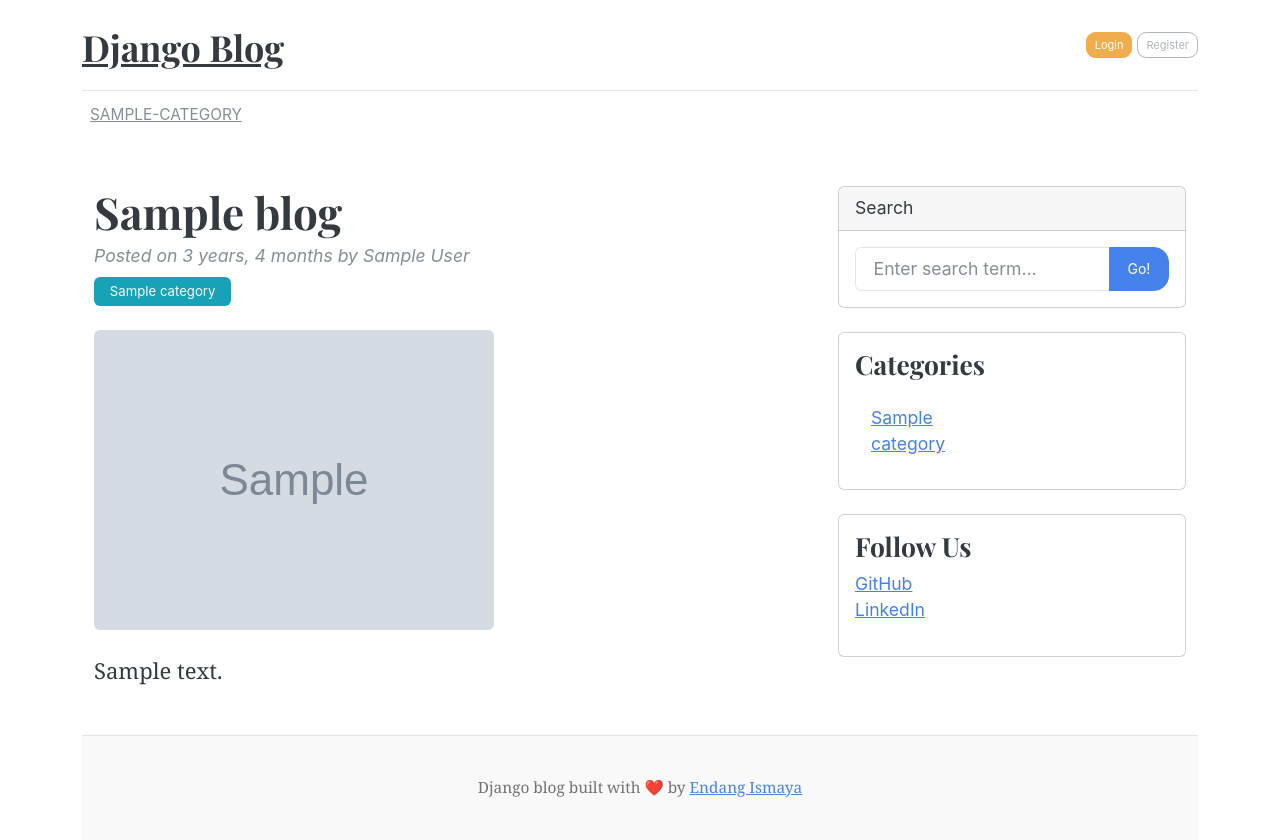
After one commit to endang-ismaya/django4-blog1, a Django app: template templates/blog-detail.html in a window 1280 px wide. The commit adds this page. Run offline with Django 4.2, Linux system fonts and the light colour scheme; the template is opened without the code that fills it: most values are stand-ins (such as "Sample title", 1, 10 or a date in 2020); grey boxes marked "Sample" are stand-in pictures; data that the repository does not hold is empty; parts of the project's set-up code (start-up, migrations or seed data) failed here and were passed over; some libraries are stand-ins or nearby versions.

Commit message:
update blog-detail

```diff
--- a/_project/urls.py
+++ b/_project/urls.py
@@ -8,10 +8,12 @@ from django.conf.urls.static import static
 from django.conf import settings
 
 from _project import views
+from apps.blogs import views as blog_views
 
 urlpatterns = [
     path("admin/", admin.site.urls),
     path("", views.home, name="home"),
     path("category/", include("apps.blogs.urls")),
+    path("<slug:slug>/", blog_views.blog_detail, name="blog_detail"),
 ]
 urlpatterns += static(settings.MEDIA_URL, document_root=settings.MEDIA_ROOT)
--- a/templates/base.html
+++ b/templates/base.html
@@ -44,7 +44,7 @@
       <!-- Footer Start -->
       <footer class="blog-footer">
         <p>
-          Django blog built with � by <a href="#">Endang Ismaya</a>
+          Django blog built with ❤️ by <a href="#">Endang Ismaya</a>
         </p>
       </footer>
       <!-- Footer End -->
--- /dev/null
+++ b/templates/blog-detail.html
@@ -0,0 +1,80 @@
+{% extends "base.html" %}
+{% load static %}
+<!-- Title Start -->
+{% block title %}
+  <title>Django Blog | {{ blog.title }}</title>
+{% endblock title %}
+<!-- Title End -->
+<!-- content start-->
+{% block content %}
+  <!-- Page content-->
+  <div class="container mt-5">
+    <div class="row">
+      <div class="col-lg-8">
+        <!-- Post content-->
+        <article>
+          <!-- Post header-->
+          <header class="mb-4">
+            <!-- Post title-->
+            <h1 class="fw-bolder mb-1">{{ blog.title }}</h1>
+            <!-- Post meta content-->
+            <div class="text-muted fst-italic mb-2">Posted on {{ blog.created_at | timesince }} by {{ blog.author }}</div>
+            <!-- Post category-->
+            <a class="badge bg-info text-decoration-none text-light" href="#!">{{ blog.category }}</a>
+          </header>
+          <!-- Preview image figure-->
+          <figure class="mb-4">
+            <img class="img-fluid rounded" src="{{ blog.featured_image.url }}" alt="..." />
+          </figure>
+          <!-- Post content-->
+          <section class="mb-5">
+            <p class="fs-5 mb-4">{{ blog.blog_body }}</p>
+          </section>
+        </article>
+      </div>
+      <!-- Side widgets-->
+      <div class="col-lg-4">
+        <!-- Search widget-->
+        <div class="card mb-4">
+          <div class="card-header">Search</div>
+          <div class="card-body">
+            <div class="input-group">
+              <input class="form-control" type="text" placeholder="Enter search term..." aria-label="Enter search term..." aria-describedby="button-search" />
+              <button class="btn btn-primary" id="button-search" type="button">Go!</button>
+            </div>
+          </div>
+        </div>
+        <!-- Categories widget-->
+        <div class="card mb-4 p-3">
+          <h4 class="font-italic">Categories</h4>
+          <div class="card-body">
+            <div class="row">
+              <div class="col-sm-6">
+                <ul class="list-unstyled mb-0">
+                  {% for cat in categories %}
+                    <li>
+                      <a href="{% url 'posts_by_category' cat.id %}">{{ cat.category_name | capfirst }}</a>
+                    </li>
+                  {% endfor %}
+                </ul>
+              </div>
+            </div>
+          </div>
+        </div>
+        <!-- Side widget-->
+        <div class="card mb-4 p-3">
+          <h4 class="font-italic">Follow Us</h4>
+          <ol class="list-unstyled">
+            <li>
+              <a href="#">GitHub</a>
+            </li>
+            <li>
+              <a href="#">LinkedIn</a>
+            </li>
+          </ol>
+        </div>
+      </div>
+    </div>
+  </div>
+{% endblock content %}
+<!-- content End-->
--- a/templates/posts_by_category.html
+++ b/templates/posts_by_category.html
@@ -15,7 +15,9 @@
         <div class="col-md-6">
           <div class="card border-0">
             <div class="card-body">
-              <h3>{{ post.title }}</h3>
+              <h3>
+                <a href="{% url 'blog_detail' post.slug %}" class="text-dark">{{ post.title }}</a>
+              </h3>
               <small class="mb-1 text-muted">{{ post.created_at | timesince }} ago.| {{ post.author }}</small>
               <p class="card-text">{{ post.short_description | truncatewords:15 }}</p>
             </div>
```
Also changed, not shown: apps/blogs/views.py (+7 -1 lines), templates/home.html (+7 -3 lines).
